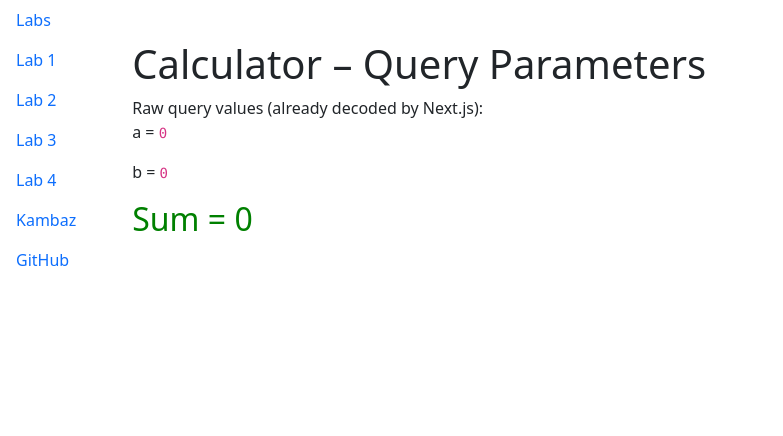
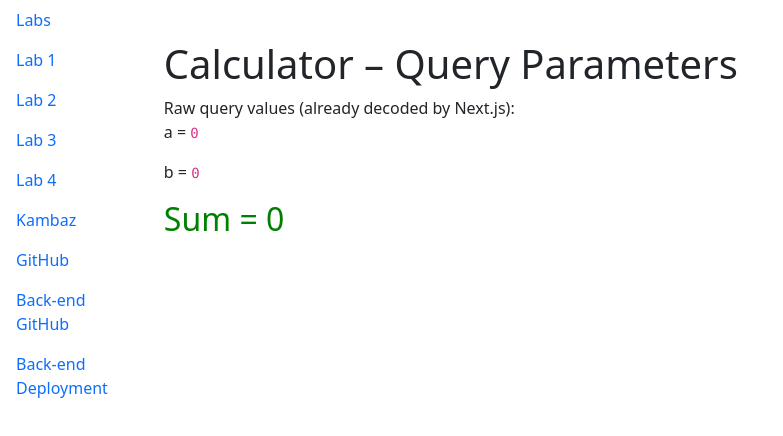
Before and after one commit to dbusnel/4550-kanbaz, a Next.js app: page /labs/lab4/url-encoding/query-params in a window 1280 px wide. Shown: the top 436 px of the page, without its empty margins (0-783 px from the left). Built offline with nearby package versions, Linux system fonts and the light colour scheme.

Commit message:
a5 changes

```diff
--- a/app/labs/TOC.tsx
+++ b/app/labs/TOC.tsx
@@ -61,6 +61,22 @@ export default function TOC() {
           GitHub
         </NavLink>
       </NavItem>
+      <NavItem>
+        <NavLink
+          href="https://github.com/dbusnel/kambaz-node-server-app"
+          id="wd-github-backend"
+        >
+          Back-end GitHub
+        </NavLink>
+      </NavItem>
+      <NavItem>
+        <NavLink
+          href="https://kambaz-node-server-app-pplx.onrender.com/"
+          id="wd-backend-deployment"
+        >
+          Back-end Deployment
+        </NavLink>
+      </NavItem>
     </Nav>
   );
 }
```
